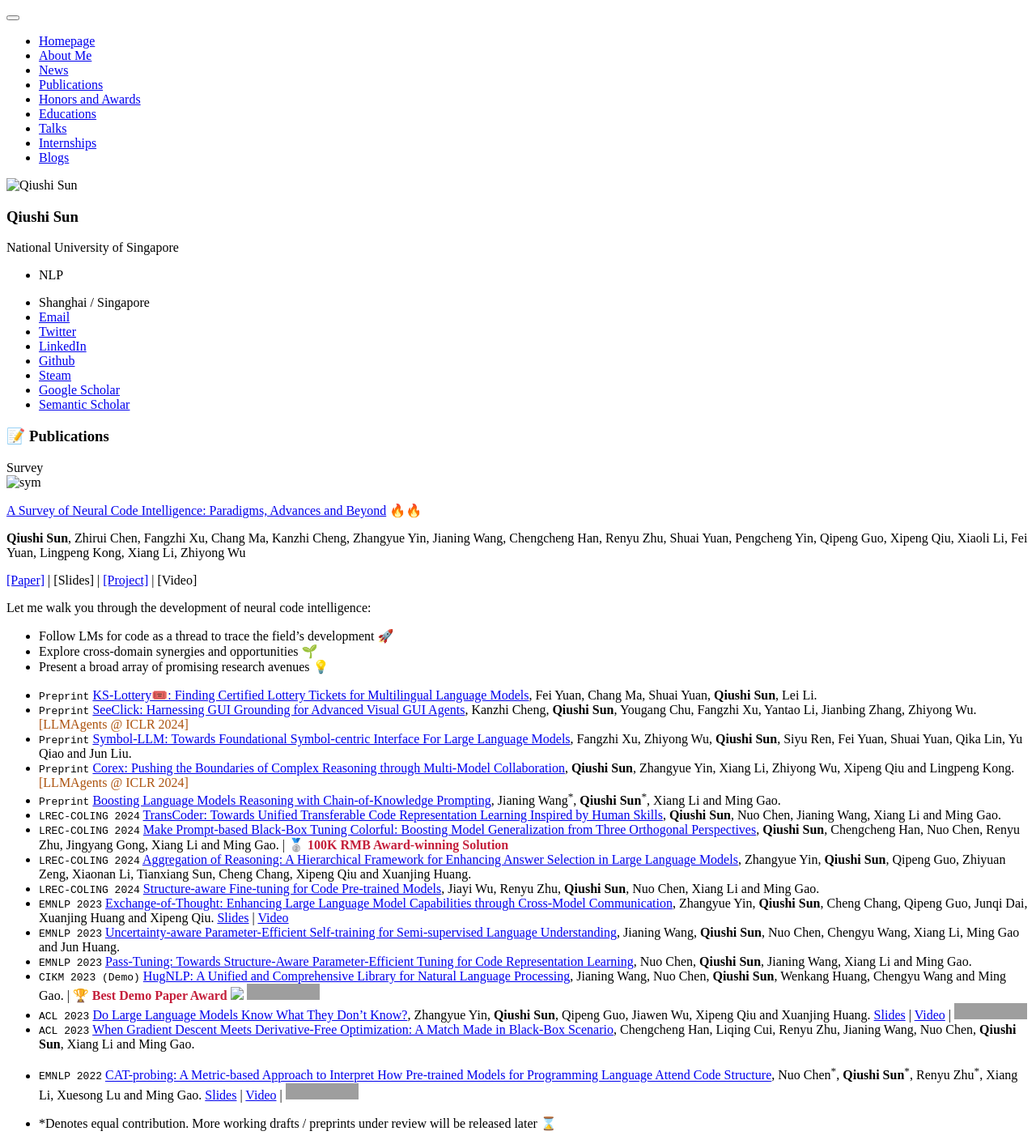
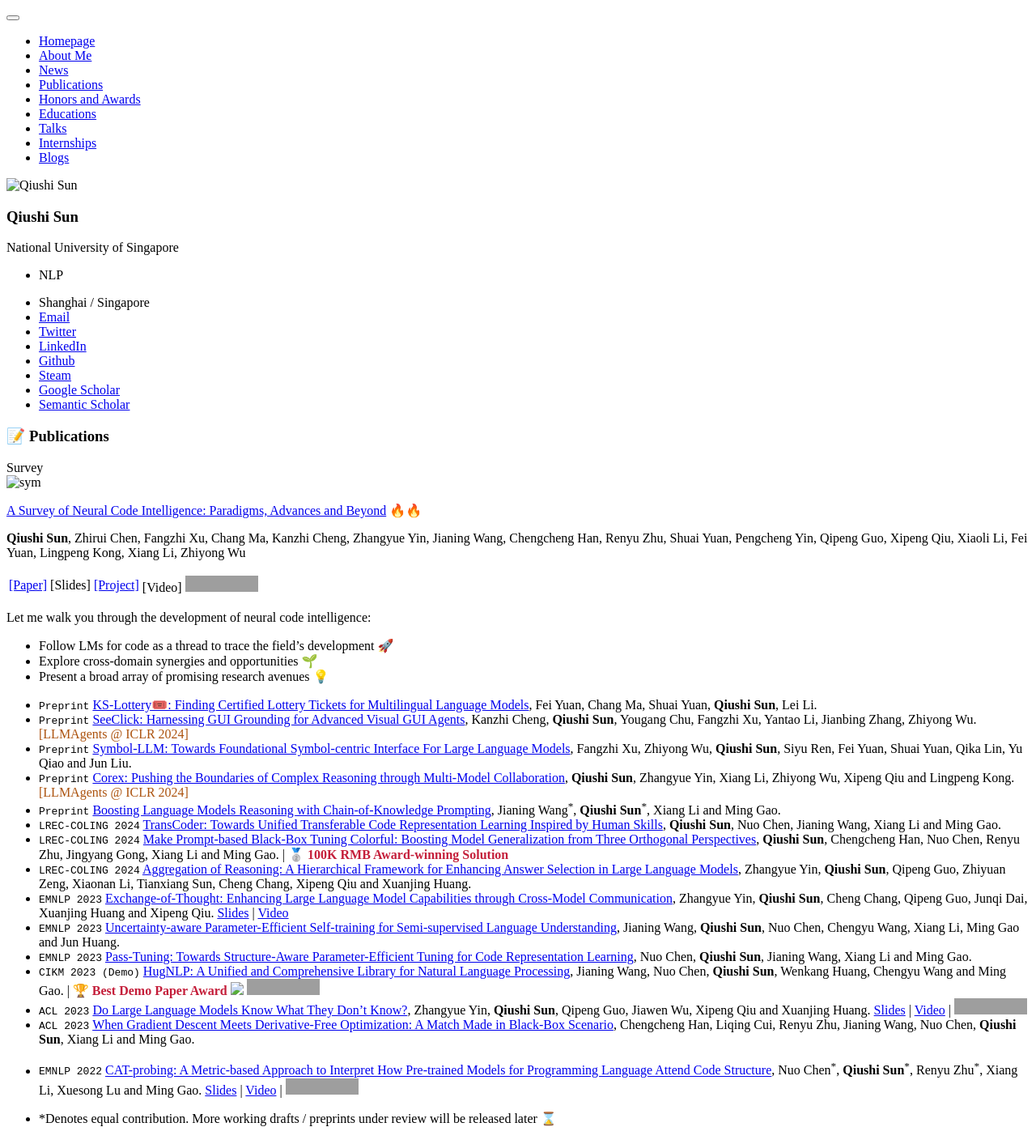
Before and after one commit to lixiang3776/lixiang3776.github.io, a Jekyll site: the page built from _pages/includes/pub.md, in a window 1280 px wide. Shown: the whole page at 81% size. Built offline with Jekyll 4.4.1, drawn with Linux system fonts in a browser that asks for light colours; our own code applies the rules of GitHub Pages for plain Markdown files; grey boxes are pictures that could not be loaded.

Commit message:
update: survey star

```diff
--- a/_pages/includes/pub.md
+++ b/_pages/includes/pub.md
@@ -7,8 +7,7 @@
 
 **Qiushi Sun**, Zhirui Chen, Fangzhi Xu, Chang Ma, Kanzhi Cheng, Zhangyue Yin, Jianing Wang, Chengcheng Han, Renyu Zhu, Shuai Yuan, Pengcheng Yin, Qipeng Guo, Xipeng Qiu, Xiaoli Li, Fei Yuan, Lingpeng Kong, Xiang Li, Zhiyong Wu
 
-[[Paper]](https://arxiv.org/abs/2403.14734) | [Slides] | [[Project]](https://github.com/QiushiSun/NCISurvey)  | [Video] <strong><span class='show_paper_citations' data='DhtAFkwAAAAJ:ALROH1vI_8AC'></span></strong>
-<!-- [![](https://img.shields.io/github/stars/QiushiSun/CodeAttention?style=social&label=Stars)](https://github.com/QiushiSun/CodeAttention) -->
+[[Paper]](https://arxiv.org/abs/2403.14734) | [Slides] | [[Project]](https://github.com/QiushiSun/NCISurvey)  | [Video] <strong><span class='show_paper_citations' data='DhtAFkwAAAAJ:ALROH1vI_8AC'></span></strong> [![](https://img.shields.io/github/stars/QiushiSun/NCISurvey?style=social&label=Stars)](https://github.com/QiushiSun/NCISurvey)
 
 Let me walk you through the development of neural code intelligence:
 - Follow LMs for code as a thread to trace the field's development 🚀
@@ -26,7 +25,7 @@ Let me walk you through the development of neural code intelligence:
 - `LREC-COLING 2024` [TransCoder: Towards Unified Transferable Code Representation Learning Inspired by Human Skills](https://arxiv.org/abs/2306.07285), **Qiushi Sun**, Nuo Chen, Jianing Wang, Xiang Li and Ming Gao.
 - `LREC-COLING 2024` [Make Prompt-based Black-Box Tuning Colorful: Boosting Model Generalization from Three Orthogonal Perspectives](https://arxiv.org/abs/2305.08088), **Qiushi Sun**, Chengcheng Han, Nuo Chen, Renyu Zhu, Jingyang Gong, Xiang Li and Ming Gao. \| 🥈 <span style="color: #C41E3A;"> **100K RMB Award-winning Solution** </span>
 - `LREC-COLING 2024` [Aggregation of Reasoning: A Hierarchical Framework for Enhancing Answer Selection in Large Language Models](qiushisun.github.io), Zhangyue Yin, **Qiushi Sun**, Qipeng Guo, Zhiyuan Zeng, Xiaonan Li, Tianxiang Sun, Cheng Chang, Xipeng Qiu and Xuanjing Huang.
-- `LREC-COLING 2024` [Structure-aware Fine-tuning for Code Pre-trained Models](qiushisun.github.io), Jiayi Wu, Renyu Zhu, **Qiushi Sun**, Nuo Chen, Xiang Li and Ming Gao.
+<!-- - `LREC-COLING 2024` [Structure-aware Fine-tuning for Code Pre-trained Models](qiushisun.github.io), Jiayi Wu, Renyu Zhu, **Qiushi Sun**, Nuo Chen, Xiang Li and Ming Gao. -->
 - ``EMNLP 2023`` [Exchange-of-Thought: Enhancing Large Language Model Capabilities through Cross-Model Communication](http://arxiv.org/abs/2312.01823), Zhangyue Yin, **Qiushi Sun**, Cheng Chang, Qipeng Guo, Junqi Dai, Xuanjing Huang and Xipeng Qiu. [Slides](./files/EMNLP2023_EoT_231112.pdf) \| [Video](https://youtu.be/mAMn8Xjkprg?si=jDIj8oSy0oT0-WRp)
 - ``EMNLP 2023`` [Uncertainty-aware Parameter-Efficient Self-training for Semi-supervised Language Understanding](https://aclanthology.org/2023.findings-emnlp.528/), Jianing Wang, **Qiushi Sun**, Nuo Chen, Chengyu Wang, Xiang Li, Ming Gao and Jun Huang.
 - ``EMNLP 2023`` [Pass-Tuning: Towards Structure-Aware Parameter-Efficient Tuning for Code Representation Learning](https://aclanthology.org/2023.findings-emnlp.42/), Nuo Chen, **Qiushi Sun**, Jianing Wang, Xiang Li and Ming Gao.
```
